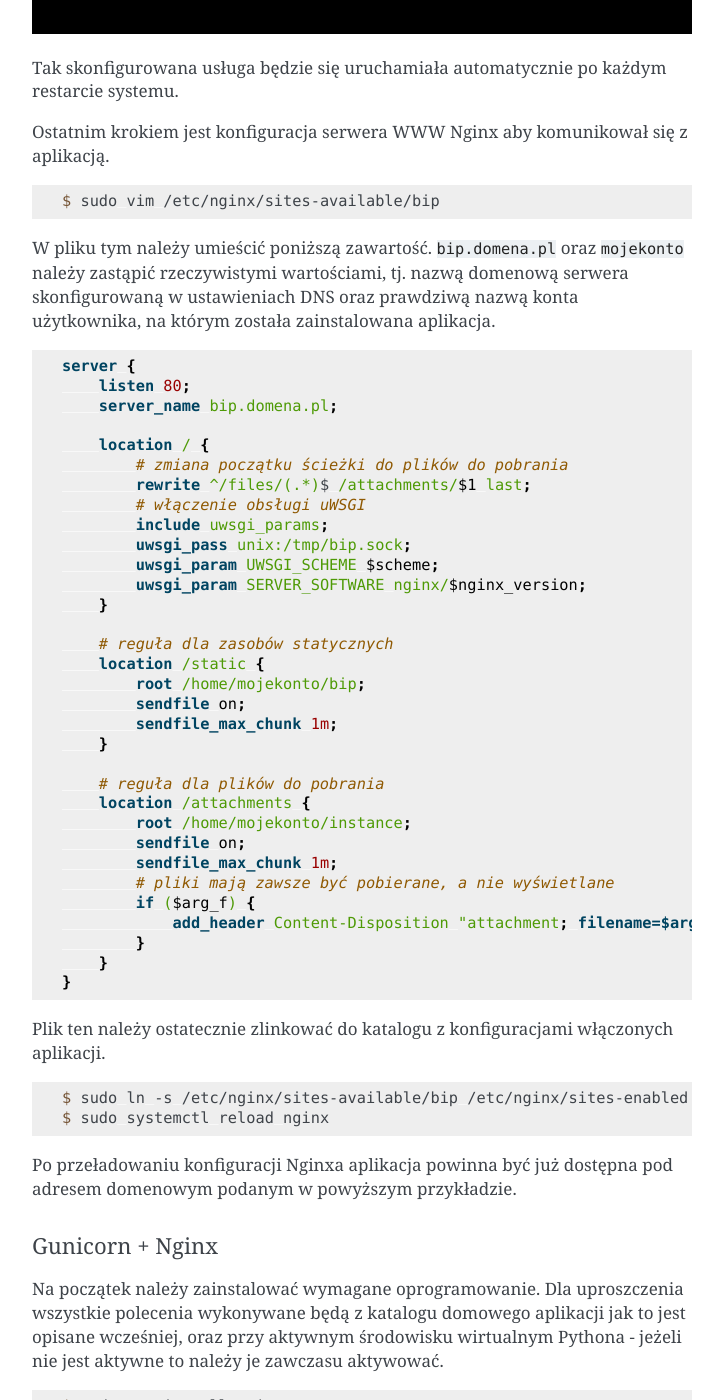
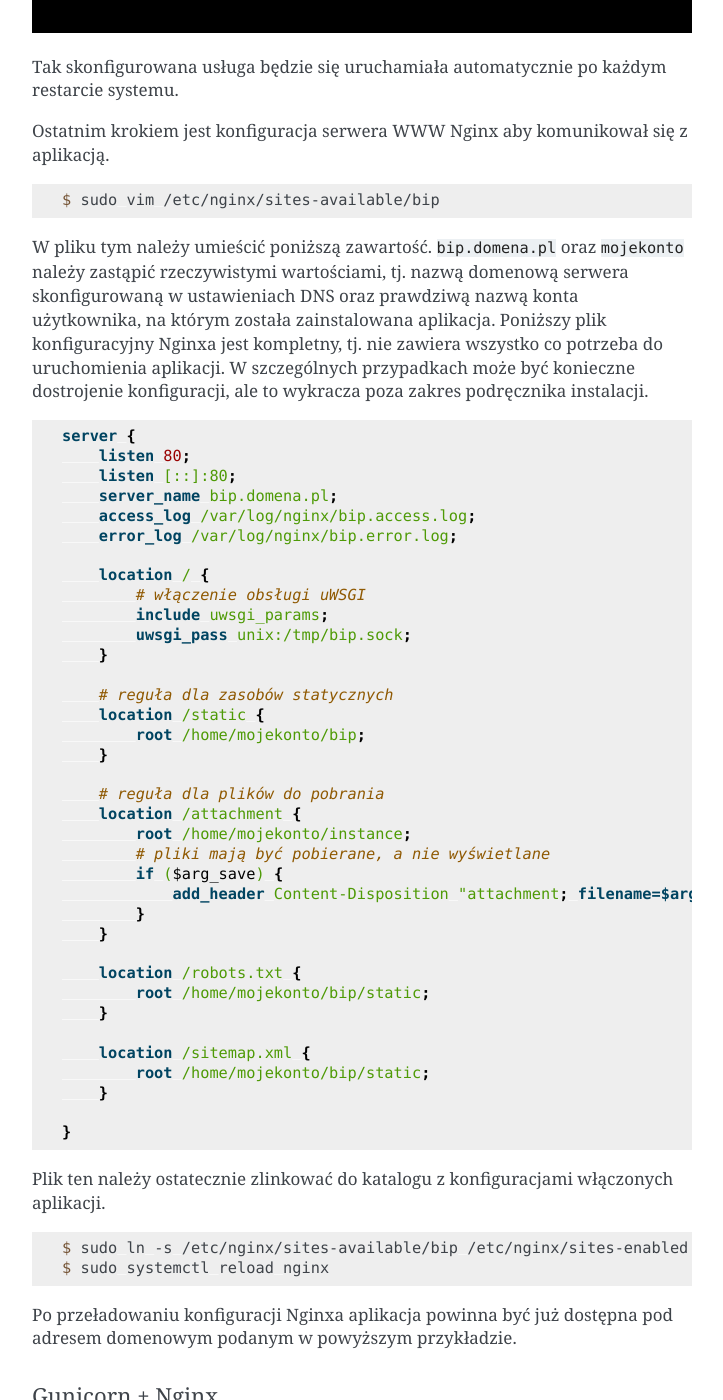
Before and after one commit to zgoda/bip, a Sphinx documentation site: the page built from docs/install.rst, in a window 1280 px wide and 1400 px high, scrolled down 6555 px. Shown: the whole window, without its empty margins (388-1111 px from the left). Built offline with Sphinx 7.4.7, drawn with Linux system fonts in a browser that asks for light colours; some of the changed text lies outside the part shown.

Commit message:
Clarified attachment serving

```diff
--- a/docs/install.rst
+++ b/docs/install.rst
@@ -6,7 +6,9 @@ Dokument ten opisuje sposób instalacji i konfiguracji aplikacji BIP w systemie
 Zalecane systemy operacyjne
 ---------------------------
 
-Aplikacja BIP może działać w każdym systemie operacyjnym, w którym jest dostępny Python 3.7 lub nowszy, jednak została ona przetestowana wyłącznie w systemie Linux, do tego systemu również odnosi się ta instrukcja. Instrukcja została przygotowana w oparciu o systemy Debian 10 i Ubuntu 18.04, ponieważ są dla nich dostępne pakiety Pythona 3.7 (w Debianie 10 jest on dostępny w systemie, dla Ubuntu 18.04 możliwe jest zainstalowanie go używając PPA ``deadsnakes``). Z pewnością jest możliwe uruchomienie aplikacji na innych dystrybucjach Linuksa, jednak nie zostało to przetestowane przez autora.
+Aplikacja BIP może działać w każdym systemie operacyjnym, w którym jest dostępny Python 3.7 lub nowszy, jednak została ona przetestowana wyłącznie w systemie Linux, do tego systemu również odnosi się ta instrukcja. Instrukcja została przygotowana w oparciu o systemy Debian 10 i Ubuntu 20.04, ponieważ są dla nich dostępne pakiety Pythona 3.7 (Debiani 10) lub 3.8 (Ubuntu 20.04). Dla Ubuntu 18.04 możliwe jest pobranie wymaganych wersji Pythona z repozytorium PPA `Deadsnakes <https://launchpad.net/~deadsnakes/+archive/ubuntu/ppa?field.series_filter=bionic>`_.
+
+Z pewnością jest możliwe uruchomienie aplikacji na innych dystrybucjach Linuksa, jednak nie zostało to przetestowane przez autora.
 
 Minimalne wymagania sprzętowe
 -----------------------------
@@ -229,41 +229,45 @@ Ostatnim krokiem jest konfiguracja serwera WWW Nginx aby komunikował się z apl
 
     $ sudo vim /etc/nginx/sites-available/bip
 
-W pliku tym należy umieścić poniższą zawartość. ``bip.domena.pl`` oraz ``mojekonto`` należy zastąpić rzeczywistymi wartościami, tj. nazwą domenową serwera skonfigurowaną w ustawieniach DNS oraz prawdziwą nazwą konta użytkownika, na którym została zainstalowana aplikacja.
+W pliku tym należy umieścić poniższą zawartość. ``bip.domena.pl`` oraz ``mojekonto`` należy zastąpić rzeczywistymi wartościami, tj. nazwą domenową serwera skonfigurowaną w ustawieniach DNS oraz prawdziwą nazwą konta użytkownika, na którym została zainstalowana aplikacja. Poniższy plik konfiguracyjny Nginxa jest kompletny, tj. nie zawiera wszystko co potrzeba do uruchomienia aplikacji. W szczególnych przypadkach może być konieczne dostrojenie konfiguracji, ale to wykracza poza zakres podręcznika instalacji.
 
 .. code-block:: nginx
 
     server {
         listen 80;
+        listen [::]:80;
         server_name bip.domena.pl;
+        access_log /var/log/nginx/bip.access.log;
+        error_log /var/log/nginx/bip.error.log;
 
         location / {
-            # zmiana początku ścieżki do plików do pobrania
-            rewrite ^/files/(.*)$ /attachments/$1 last;
             # włączenie obsługi uWSGI
             include uwsgi_params;
             uwsgi_pass unix:/tmp/bip.sock;
-            uwsgi_param UWSGI_SCHEME $scheme;
-            uwsgi_param SERVER_SOFTWARE nginx/$nginx_version;
         }
 
         # reguła dla zasobów statycznych
         location /static {
             root /home/mojekonto/bip;
-            sendfile on;
-            sendfile_max_chunk 1m;
         }
 
         # reguła dla plików do pobrania
-        location /attachments {
+        location /attachment {
             root /home/mojekonto/instance;
-            sendfile on;
-            sendfile_max_chunk 1m;
-            # pliki mają zawsze być pobierane, a nie wyświetlane
-            if ($arg_f) {
-                add_header Content-Disposition "attachment; filename=$arg_f";
+            # pliki mają być pobierane, a nie wyświetlane
+            if ($arg_save) {
+                add_header Content-Disposition "attachment; filename=$arg_save";
             }
         }
+
+        location /robots.txt {
+            root /home/mojekonto/bip/static;
+        }
+
+        location /sitemap.xml {
+            root /home/mojekonto/bip/static;
+        }
+
     }
 
 Plik ten należy ostatecznie zlinkować do katalogu z konfiguracjami włączonych aplikacji.
@@ -345,17 +347,18 @@ Ostatnim krokiem jest konfiguracja serwera WWW Nginx aby komunikował się z apl
 
     $ sudo vim /etc/nginx/sites-available/bip
 
-W pliku tym należy umieścić poniższą zawartość. ``bip.domena.pl`` oraz ``mojekonto`` należy zastąpić rzeczywistymi wartościami, tj. nazwą domenową serwera skonfigurowaną w ustawieniach DNS oraz prawdziwą nazwą konta użytkownika, na którym została zainstalowana aplikacja.
+W pliku tym należy umieścić poniższą zawartość. ``bip.domena.pl`` oraz ``mojekonto`` należy zastąpić rzeczywistymi wartościami, tj. nazwą domenową serwera skonfigurowaną w ustawieniach DNS oraz prawdziwą nazwą konta użytkownika, na którym została zainstalowana aplikacja. Poniższy plik konfiguracyjny Nginxa jest kompletny, tj. nie zawiera wszystko co potrzeba do uruchomienia aplikacji. W szczególnych przypadkach może być konieczne dostrojenie konfiguracji, ale to wykracza poza zakres podręcznika instalacji.
 
 .. code-block:: nginx
 
     server {
         listen 80;
+        listen [::]:80;
         server_name bip.domena.pl;
+        access_log /var/log/nginx/bip.access.log;
+        error_log /var/log/nginx/bip.error.log;
 
         location / {
-            # zmiana początku ścieżki do plików do pobrania
-            rewrite ^/files/(.*)$ /attachments/$1 last;
             # włączenie proxy
             include proxy_params;
             proxy_pass http://unix:/tmp/bip.sock:;
@@ -364,19 +367,23 @@ W pliku tym należy umieścić poniższą zawartość. ``bip.domena.pl`` oraz ``
         # reguła dla zasobów statycznych
         location /static {
             root /home/mojekonto/bip;
-            sendfile on;
-            sendfile_max_chunk 1m;
         }
 
         # reguła dla plików do pobrania
-        location /attachments {
+        location /attachment {
             root /home/mojekonto/instance;
-            sendfile on;
-            sendfile_max_chunk 1m;
-            # pliki mają zawsze być pobierane, a nie wyświetlane
-            if ($arg_f) {
-                add_header Content-Disposition "attachment; filename=$arg_f";
+            # pliki mają być pobierane, a nie wyświetlane
+            if ($arg_save) {
+                add_header Content-Disposition "attachment; filename=$arg_save";
             }
+        }
+
+        location /robots.txt {
+            root /home/mojekonto/bip/static;
+        }
+
+        location /sitemap.xml {
+            root /home/mojekonto/bip/static;
         }
 
     }
```
Also changed, not shown: other parts of docs/install.rst (+1 -5 lines), 5 other files.
